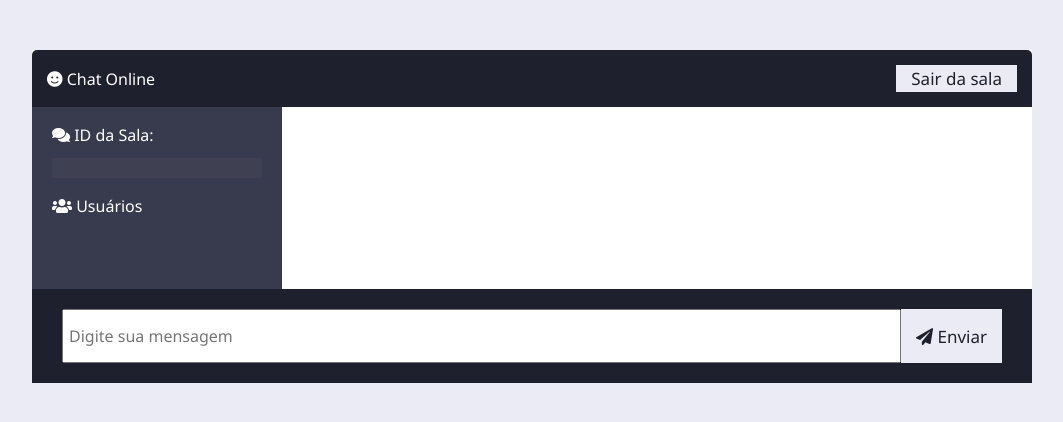
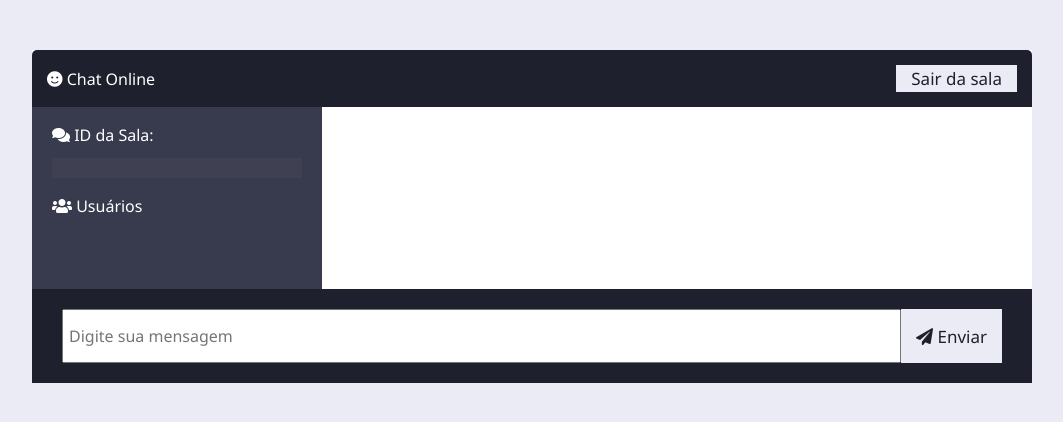
Before and after one commit to gnunesdev/js-chat-online, a website: page public/chat.html in a window 1280 px wide. Shown: the whole page, without its empty margins (108-1171 px from the left). Drawn offline with nearby package versions, Linux system fonts and the light colour scheme; no server answers.

Commit message:
fix: more styles

```diff
--- a/public/css/style.css
+++ b/public/css/style.css
@@ -174,8 +174,7 @@ a {
 }
 
 .chat__main {
-  display: grid;
-  grid-template-columns: 1fr 3fr;
+  display: flex;
 }
 
 @media screen and (max-width: 1024px) {
@@ -192,6 +191,8 @@ a {
   color: #fff;
   padding: 20px 20px 60px;
   overflow-y: scroll;
+  min-width: 250px;
+  max-height: 500px;
 }
 
 @media screen and (max-width: 1024px) {
@@ -219,6 +220,7 @@ a {
   padding: 30px;
   max-height: 500px;
   overflow-y: scroll;
+  width: 100%;
 }
 
 @media screen and (max-width: 1024px) {
```
